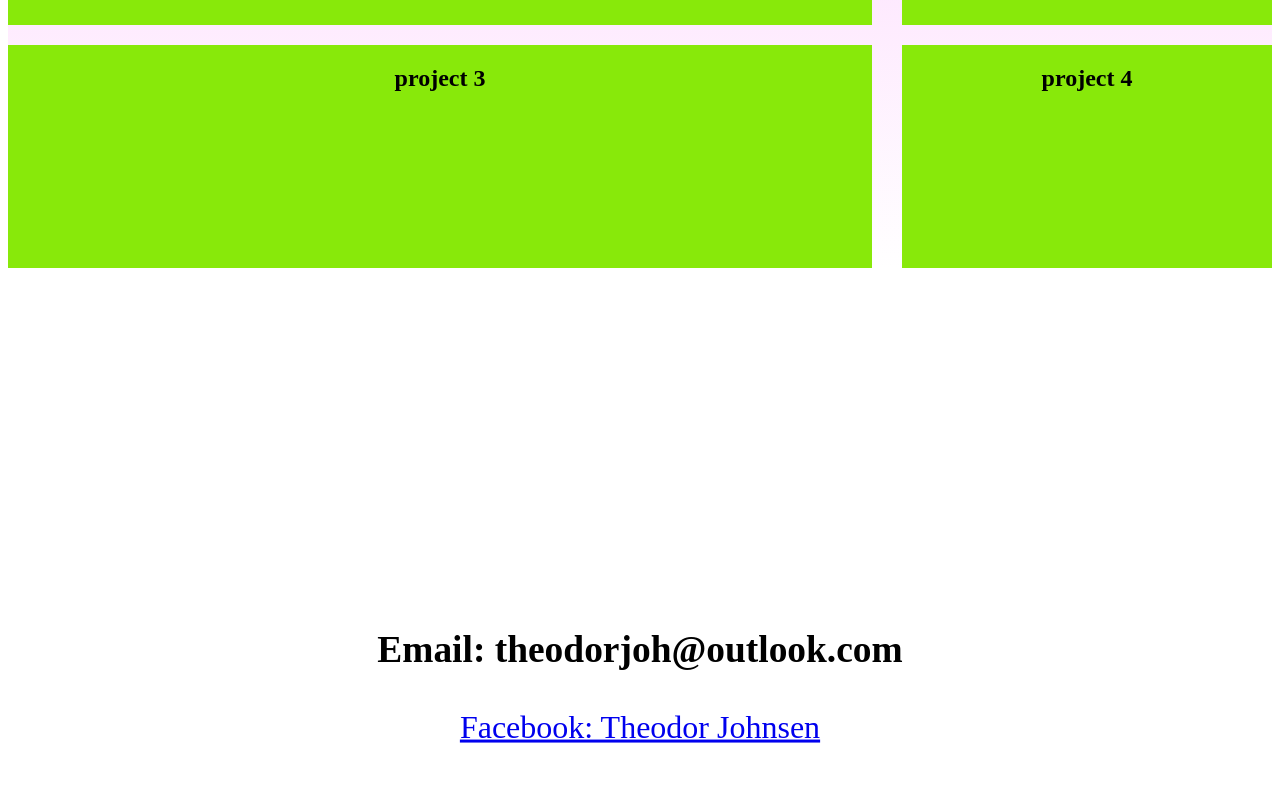
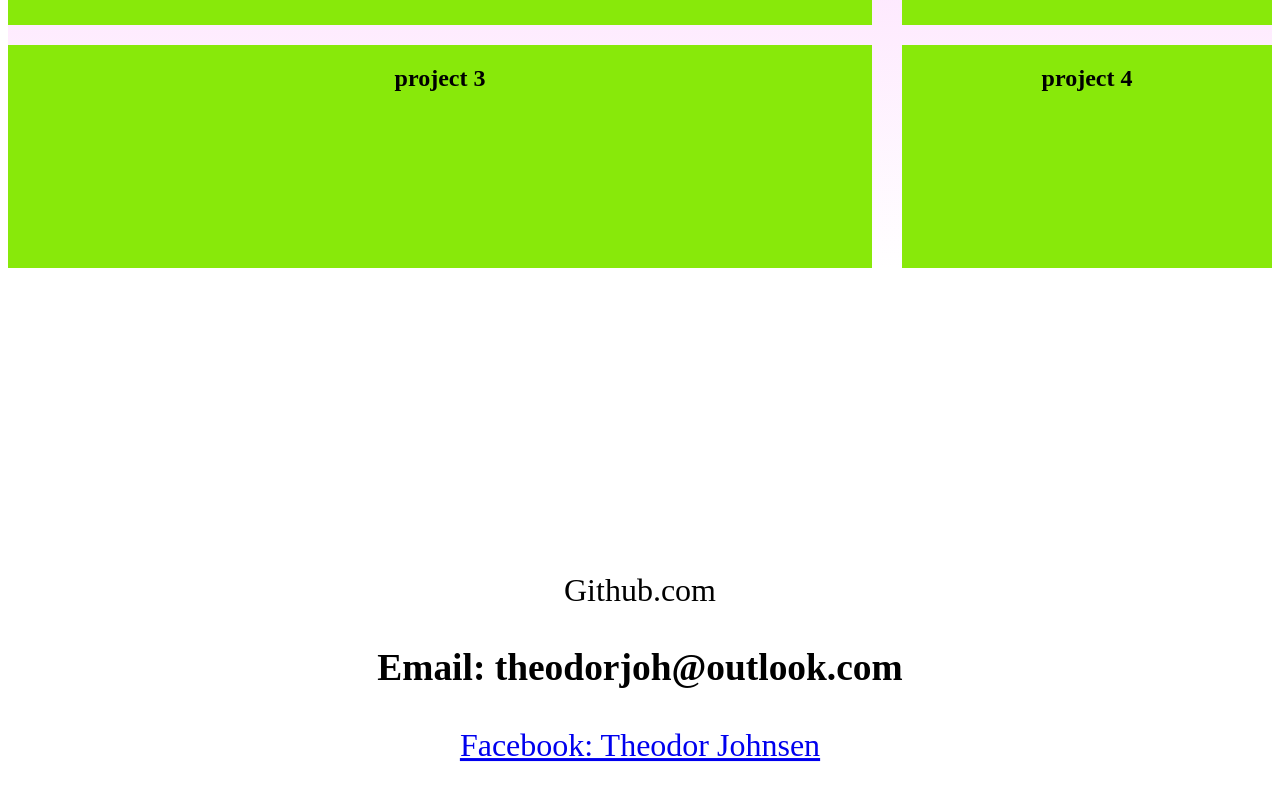
Before and after one commit to FonderToast/FonderToast.github.io, a plain HTML site: page index.html in a window 1280 px wide. Shown: the part 1484-2284 px from the top of the page. Drawn offline with Linux system fonts and the light colour scheme.

Commit message:
Update index.html

```diff
--- a/index.html
+++ b/index.html
@@ -57,9 +57,16 @@
             <section id="contact">
                 <div class="contact-text">
                     <div>
+                        <a herf="https://github.com/FonderToast">Github.com</a>
+                    </div>
+
+                    <div>
                         <h3>Email: theodorjoh@outlook.com</h3>
                     </div>
-                    <div> <a href="https://www.facebook.com/theodor.johnsen/">Facebook: Theodor Johnsen</a></div>
+
+                    <div>
+                        <a href="https://www.facebook.com/theodor.johnsen/">Facebook: Theodor Johnsen</a>
+                    </div>
                         </div>
             </section>
         </div>
```
